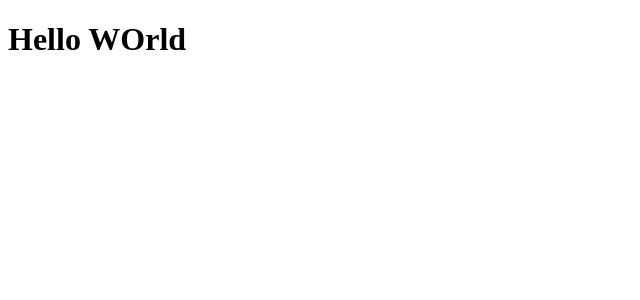
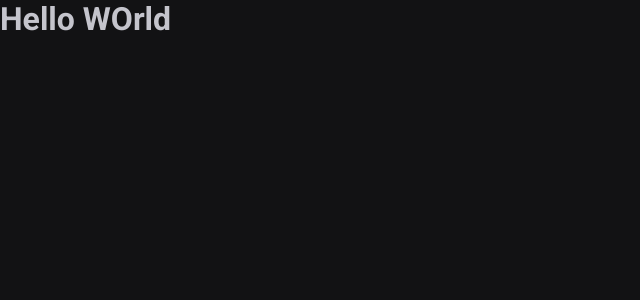
Before and after one commit to gabrielborel/ignite-timer, a React (Vite) app: page / in a window 1280 px wide. Shown: the top 300 px of the page, without its empty margins (0-640 px from the left). Built offline with nearby package versions, Linux system fonts and the light colour scheme.

Commit message:
Added styled-components GlobalStyle component to the root

```diff
--- a/src/main.tsx
+++ b/src/main.tsx
@@ -1,9 +1,15 @@
 import React from 'react';
 import ReactDOM from 'react-dom/client';
+import { ThemeProvider } from 'styled-components';
 import { App } from './App';
+import { GlobalStyle } from './styles/global';
+import { defaultTheme } from './styles/themes/default';
 
 ReactDOM.createRoot(document.getElementById('root') as HTMLElement).render(
   <React.StrictMode>
-    <App />
+    <ThemeProvider theme={defaultTheme}>
+      <GlobalStyle />
+      <App />
+    </ThemeProvider>
   </React.StrictMode>
 );
```
